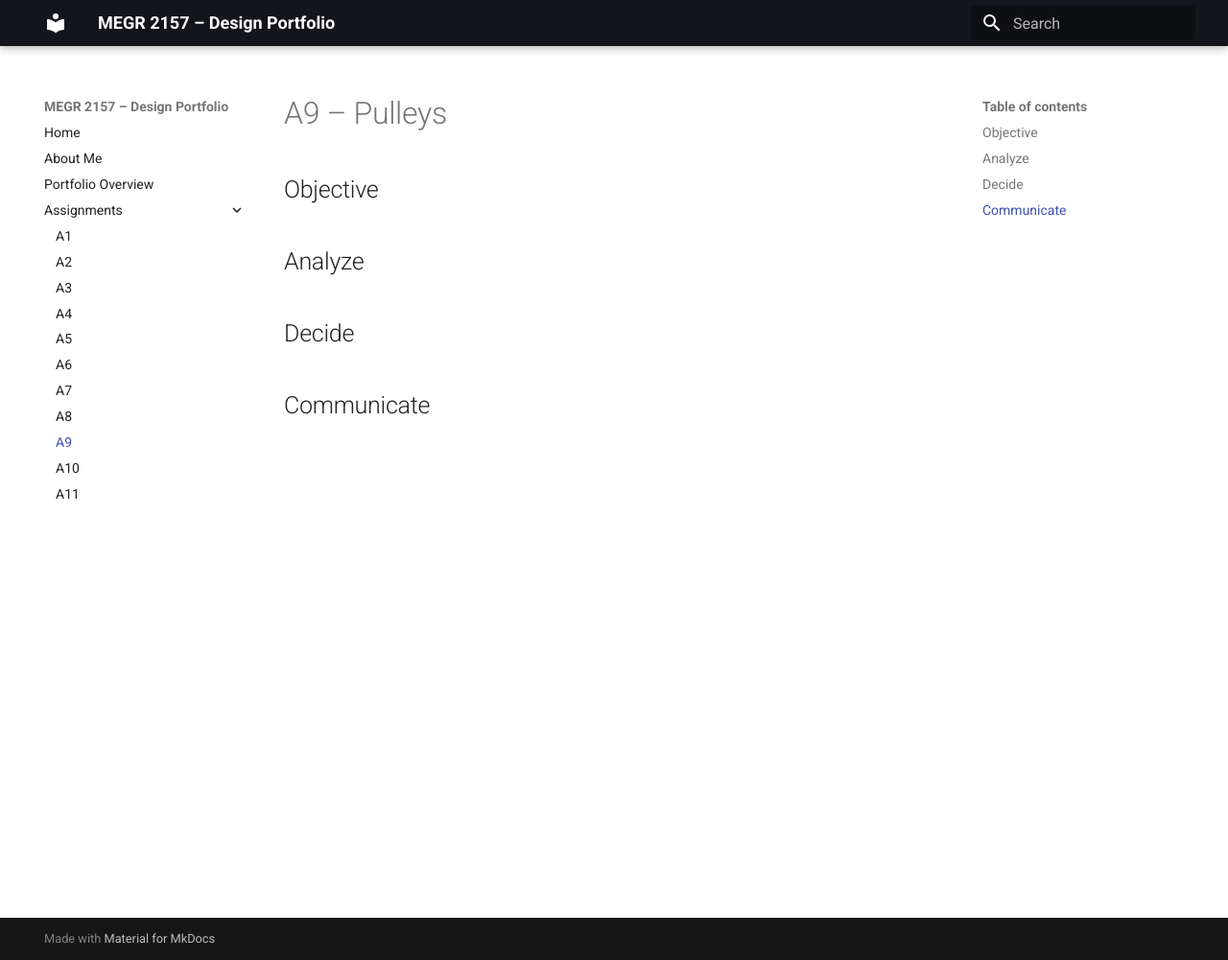
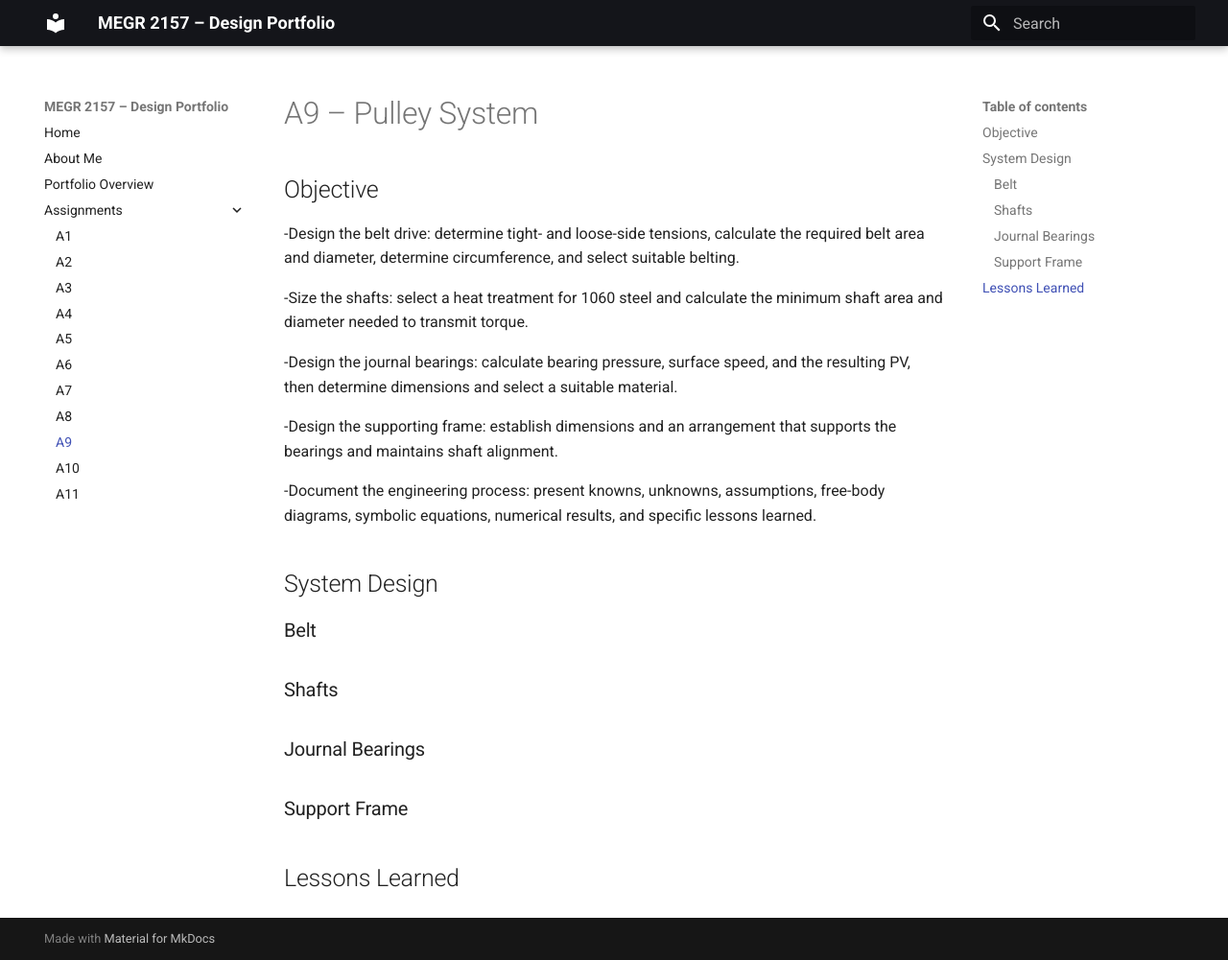
Before and after one commit to pbrown95-glitch/megr2157-portfolio, an MkDocs documentation site: the page built from docs/assignments/A09/index.md, in a window 1280 px wide and 1001 px high. Shown: the whole window at 96% size. Built offline with MkDocs 1.6.1 and Material for MkDocs 9.7.7, drawn with Linux system fonts in a browser that asks for light colours.

Commit message:
Update index.md

```diff
--- a/docs/assignments/A09/index.md
+++ b/docs/assignments/A09/index.md
@@ -1,12 +1,27 @@
-# A9 – Pulleys
+# A9 – Pulley System
 
 ## Objective
 
+-Design the belt drive: determine tight- and loose-side tensions, calculate the required belt area and diameter, determine circumference, and select suitable belting.
 
-## Analyze
+-Size the shafts: select a heat treatment for 1060 steel and calculate the minimum shaft area and diameter needed to transmit torque.
+
+-Design the journal bearings: calculate bearing pressure, surface speed, and the resulting PV, then determine dimensions and select a suitable material.
+
+-Design the supporting frame: establish dimensions and an arrangement that supports the bearings and maintains shaft alignment.
+
+-Document the engineering process: present knowns, unknowns, assumptions, free-body diagrams, symbolic equations, numerical results, and specific lessons learned.
 
 
-## Decide
+## System Design
+
+### Belt
+
+### Shafts
+
+### Journal Bearings
+
+### Support Frame
 
 
-## Communicate
+## Lessons Learned
```
